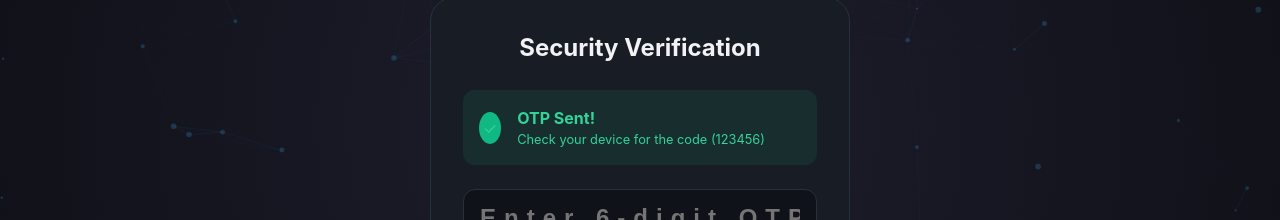
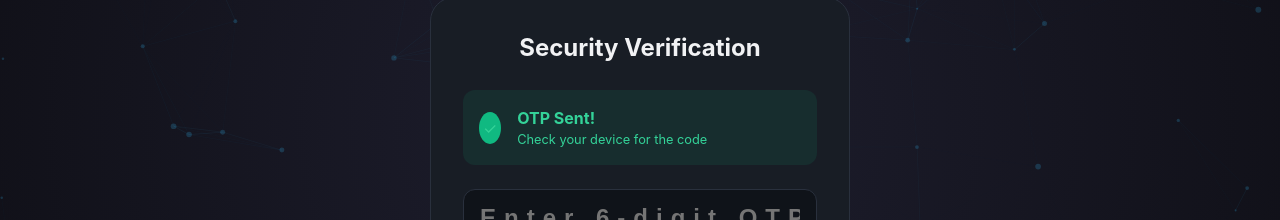
Before and after one commit to krishna3163/OpenDiscover, a React (Vite) app: page /login in a window 1280 px wide. Both pictures are taken after typing "Sample", "Sample123" into the empty fields and a click on the button "Log In". Shown: the part 277-497 px from the top of the page. Built offline with nearby package versions, Linux system fonts and the light colour scheme.

Commit message:
fix: Enable Dynamic OTP and Update Gemini Model

```diff
--- a/src/pages/LoginPage.tsx
+++ b/src/pages/LoginPage.tsx
@@ -145,7 +145,7 @@ export const LoginPage: React.FC = () => {
                             <div style={{ background: '#10b981', borderRadius: '50%', padding: '0.25rem' }}>✓</div>
                             <div style={{ textAlign: 'left' }}>
                                 <div style={{ fontWeight: 700 }}>OTP Sent!</div>
-                                <div style={{ fontSize: '0.8rem' }}>Check your device for the code (123456)</div>
+                                <div style={{ fontSize: '0.8rem' }}>Check your device for the code</div>
                             </div>
                         </div>
 
```
